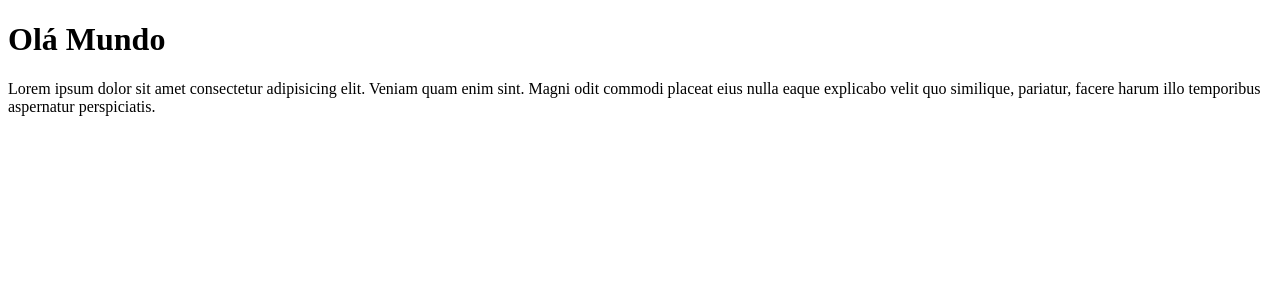
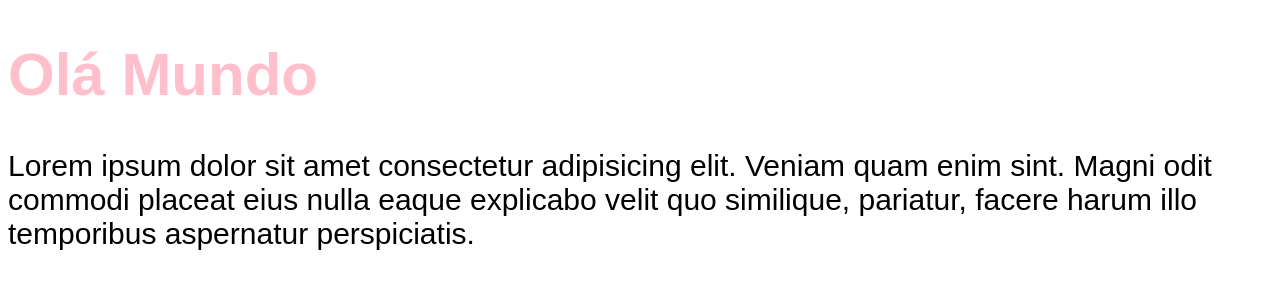
Before and after one commit to maquina23ltv-lab/Chronos-Pomodoro, a React (Vite) app: page / in a window 1280 px wide. Shown: the top 300 px of the page. Built offline with nearby package versions, Linux system fonts and the light colour scheme.

Commit message:
Preparando o css puro

```diff
--- a/src/App.tsx
+++ b/src/App.tsx
@@ -1,4 +1,8 @@
+import './styles/global.css';
+import './styles/theme.css';
+
 export function App() {
+    console.log('Oi');
   return (
     <div>
       <h1>Olá Mundo</h1>
@@ -6,5 +10,5 @@
         Lorem ipsum dolor sit amet consectetur adipisicing elit. Veniam quam enim sint. Magni odit commodi placeat eius nulla eaque explicabo velit quo similique, pariatur, facere harum illo temporibus aspernatur perspiciatis.
       </p>
     </div>
-  )
+  );
 }
--- /dev/null
+++ b/src/styles/global.css
@@ -0,0 +1,8 @@
+body {
+  font-family: sans-serif;
+  font-size: 30px;
+}
+
+h1 {
+  color: var(--primary);
+}
--- /dev/null
+++ b/src/styles/theme.css
@@ -0,0 +1,3 @@
+:root {
+  --primary: pink;
+}
```
